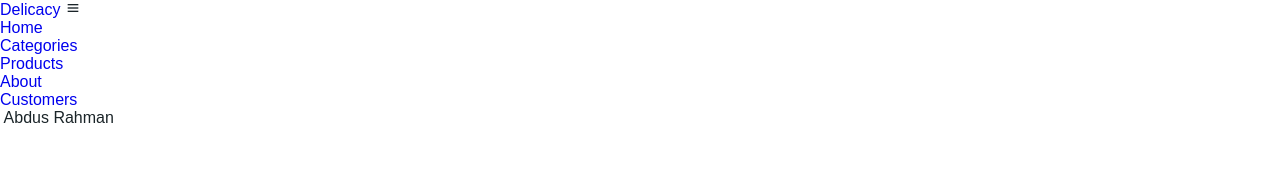
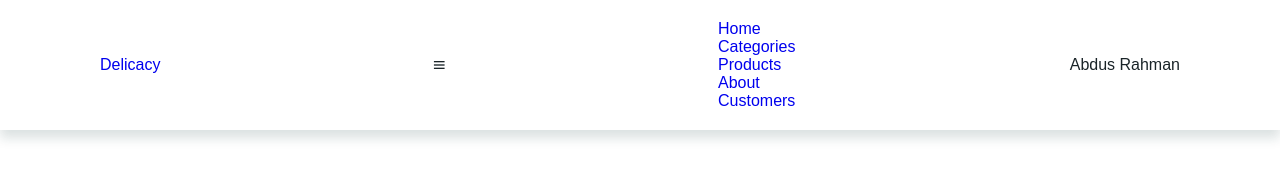
Before and after one commit to LakshmiHadi/Fruits-And-Vegetables, a plain HTML site: page index.html in a window 1280 px wide. Drawn offline with nearby package versions, Linux system fonts and the light colour scheme.

Commit message:
Update style.css

```diff
--- a/style.css
+++ b/style.css
@@ -23,3 +23,17 @@ img{
 body{
     color: var(--text-color);
 }
+header{
+    position: fixed;
+    width: 100%;
+    top: 0;
+    right: 0;
+    z-index: 1000;
+    display: flex;
+    align-items: center;
+    justify-content: space-between;
+    background: var(--bg-color);
+    box-shadow: 0 8px 11px rgb(14 55 54 / 15%);
+    padding: 20px 100px;
+    transition: 0.5s;
+}
```
